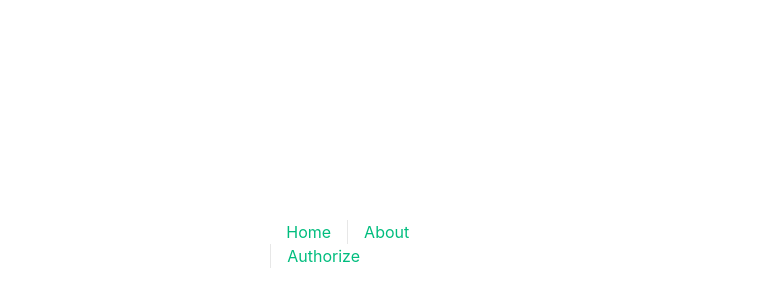
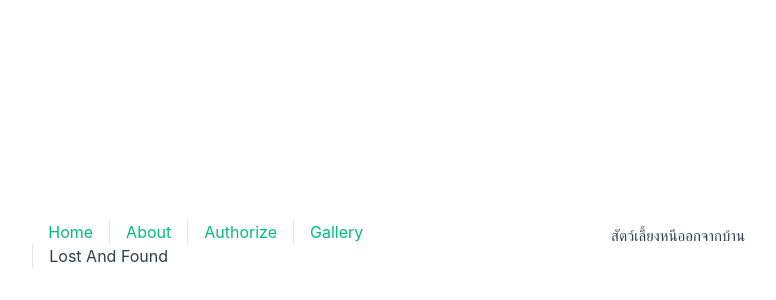
Before and after one commit to chinjanggg/my_neighbor_pets, a Vue app: page /lostnfound in a window 1280 px wide. Before the commit this address had no page. Shown: the part 164-464 px from the top of the page, without its empty margins (29-805 px from the left). Built offline with nearby package versions, Linux system fonts and the light colour scheme.

Commit message:
add gallery view and lost n found view

```diff
--- a/src/App.vue
+++ b/src/App.vue
@@ -5,6 +5,8 @@
                 <RouterLink to="/">Home</RouterLink>
                 <RouterLink to="/about">About</RouterLink>
                 <RouterLink to="/authorize">Authorize</RouterLink>
+                <RouterLink to="/gallery">Gallery</RouterLink>
+                <RouterLink to="/lostnfound">Lost And Found</RouterLink>
             </nav>
         </div>
     </header>
--- a/src/router/index.js
+++ b/src/router/index.js
@@ -15,6 +15,16 @@ const router = createRouter({
             component: () => import('@/views/AuthorizeView.vue'),
         },
         {
+            path: '/gallery',
+            name: 'gallery',
+            component: () => import('@/views/GalleryView.vue'),
+        },
+        {
+            path: '/lostnfound',
+            name: 'lostnfound',
+            component: () => import('@/views/LostAndFoundView.vue'),
+        },
+        {
             path: '/about',
             name: 'about',
             // route level code-splitting
--- /dev/null
+++ b/src/views/GalleryView.vue
@@ -0,0 +1,15 @@
+<template>
+    <div class="gallery">
+        รวมสัตว์เลี้ยงทั้งของลูกบ้าน ทั้งพันธุ์ john jud
+    </div>
+</template>
+
+<style>
+@media (min-width: 1024px) {
+    .gallery {
+        min-height: 100vh;
+        display: flex;
+        align-items: center;
+    }
+}
+</style>
--- /dev/null
+++ b/src/views/LostAndFoundView.vue
@@ -0,0 +1,15 @@
+<template>
+    <div class="lostnfound">
+        สัตว์เลี้ยงหนีออกจากบ้าน
+    </div>
+</template>
+
+<style>
+@media (min-width: 1024px) {
+    .lostnfound {
+        min-height: 100vh;
+        display: flex;
+        align-items: center;
+    }
+}
+</style>
```
